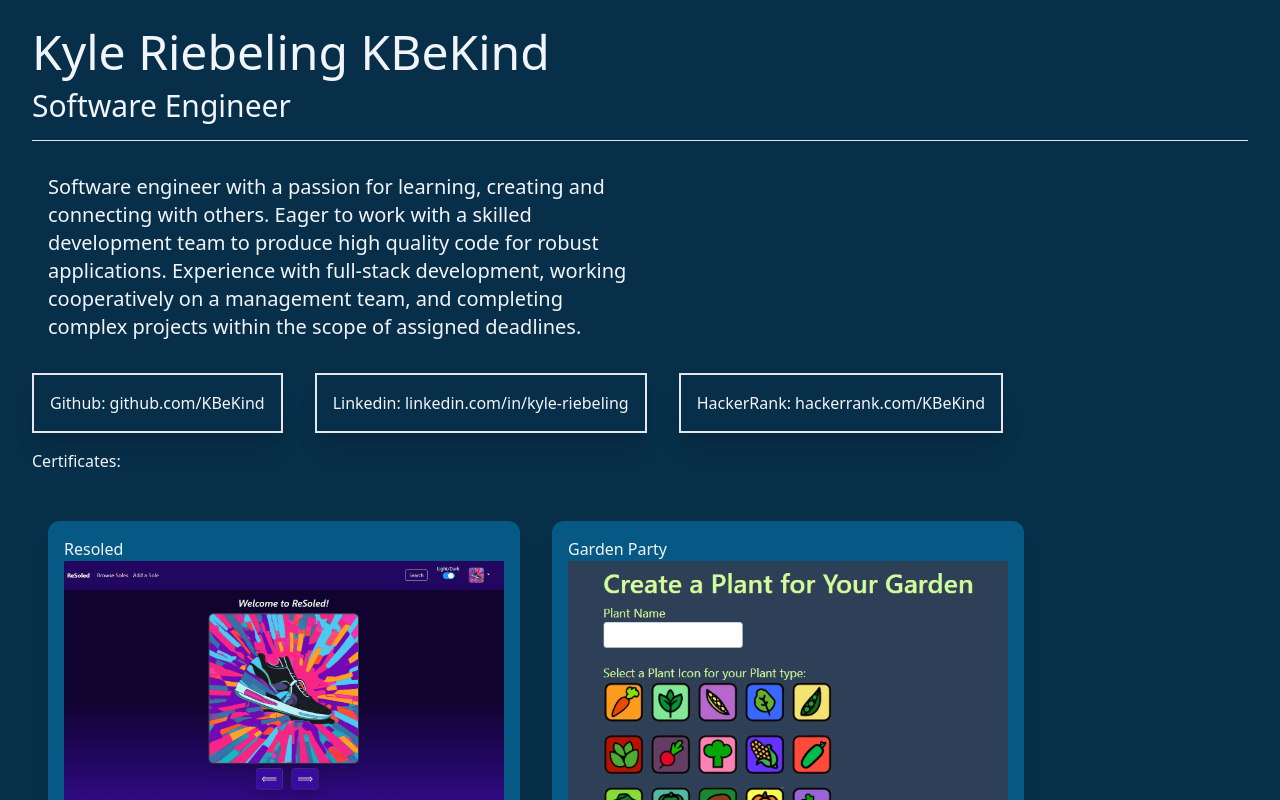
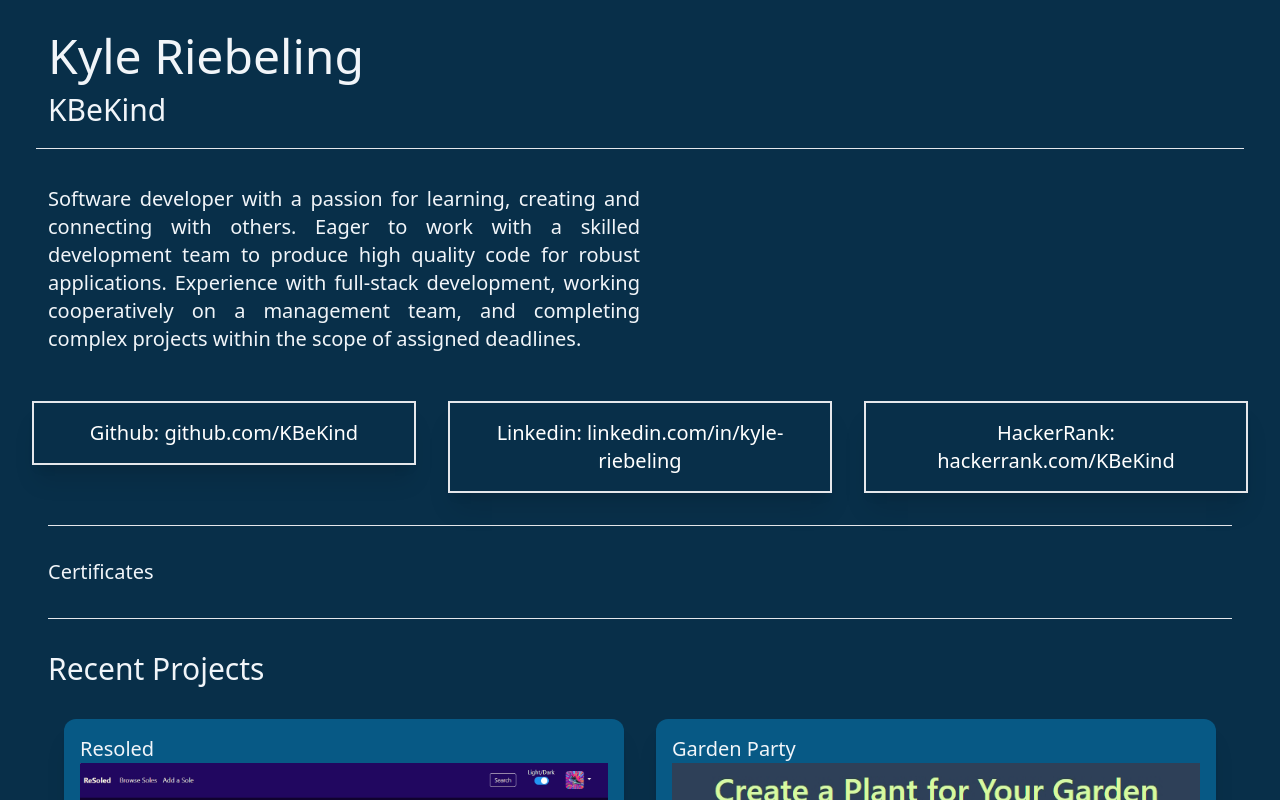
Before and after one commit to KBeKind/portfolio, a Next.js app: page / in a window 1280 px wide. Shown: the top 800 px of the page. Built offline with nearby package versions, Linux system fonts and the light colour scheme.

Commit message:
added more styling, added links, added button styling for link

```diff
--- a/src/app/layout.tsx
+++ b/src/app/layout.tsx
@@ -17,7 +17,7 @@ export default function RootLayout({
   return (
     <html lang="en">
       <body
-        className={`inter.className bg-sky-950 text-slate-100 container mx-auto p-4`}
+        className={`inter.className text-xl bg-sky-950 text-slate-100 container mx-auto p-4`}
       >
         {children}
       </body>
--- a/src/app/page.tsx
+++ b/src/app/page.tsx
@@ -3,45 +3,59 @@ import Link from "next/link";
 export default function Home() {
   return (
     <>
-      <p className="text-5xl mx-4 my-3">Kyle Riebeling KBeKind</p>
-      <p className="text-3xl mx-4 my-3">Software Engineer</p>
-      <hr className="m-4" />
-      <div className="text-xl w-1/2 m-4 p-4">
-        <p>
-          Software engineer with a passion for learning, creating and connecting
-          with others. Eager to work with a skilled development team to produce
-          high quality code for robust applications. Experience with full-stack
-          development, working cooperatively on a management team, and
-          completing complex projects within the scope of assigned deadlines.
+      <div className="m-4">
+        <p className="text-5xl mx-4 my-3">Kyle Riebeling</p>
+        <p className="text-3xl mx-4 my-3">KBeKind</p>
+      </div>
+      <hr className="m-5" />
+      <div className="text-justify w-full md:w-5/6 lg:w-3/4 xl:w-1/2 m-4 p-4 flex">
+        <p className="">
+          Software developer with a passion for learning, creating and
+          connecting with others. Eager to work with a skilled development team
+          to produce high quality code for robust applications. Experience with
+          full-stack development, working cooperatively on a management team,
+          and completing complex projects within the scope of assigned
+          deadlines.
         </p>
       </div>
-      <div className="flex">
-        <div className="mx-4 p-4 border-2 shadow-xl">
-          <Link href="https://github.com/KBeKind">
+      <div className="mx-6 xl:flex xl:mx-0">
+        <Link href="https://github.com/KBeKind" target="_blank">
+          <button className="m-4 p-4 border-2 shadow-xl w-96 flex-none text-center hover:bg-sky-700 text-white">
             Github: github.com/KBeKind
+          </button>
+        </Link>
+
+        <Link
+          href="https://www.linkedin.com/in/kyle-riebeling/"
+          target="_blank"
+        >
+          <button className="m-4 p-4 border-2 shadow-xl w-96 flex-none text-center hover:bg-sky-700 text-white">
+            Linkedin: linkedin.com/in/kyle-riebeling
+          </button>
+        </Link>
+
+        <Link href="https://www.hackerrank.com/KBeKind" target="_blank">
+          <button className="m-4 p-4 border-2 shadow-xl w-96 flex-none text-center hover:bg-sky-700 text-white">
+            HackerRank: hackerrank.com/KBeKind
+          </button>
         </Link>
       </div>
-        <div className="mx-4 p-4 border-2 shadow-xl">
-          <Link href="https://www.linkedin.com/in/kyle-riebeling/">
-            Linkedin: linkedin.com/in/kyle-riebeling
-          </Link>
+      <hr className="mx-8 my-4" />
+
+      <div className="m-4 p-4">
+        <p>Certificates</p>
       </div>
-        <div className="mx-4 p-4 border-2 shadow-xl">
-          <Link href="https://www.hackerrank.com/KBeKind">
-            HackerRank: hackerrank.com/KBeKind
-          </Link>
-        </div>
-      </div>
-      <div className="p-4">
-        <h3>Certificates: </h3>
-      </div>
-      <div className="flex p-4 w-5/6">
-        <div className="m-4 p-4 w-1/2 bg-sky-800 rounded-xl shadow-xl">
+      <hr className="mx-8 my-4" />
+
+      <div className="m-4 p-4">
+        <p className="text-3xl mb-4">Recent Projects</p>
+        <div className="lg:flex">
+          <div className="m-4 p-4 w-full lg:w-1/2 bg-sky-800 rounded-xl shadow-xl justify-center">
             <Link href="/resoled">Resoled</Link>
             <img src="/images/resoled-home.jpg" alt="ReSoled Home Page" />
           </div>
 
-        <div className="m-4 p-4 w-1/2 bg-sky-800 rounded-xl shadow-xl">
+          <div className="m-4 p-4 w-full lg:w-1/2 bg-sky-800 rounded-xl shadow-xl justify-center">
             <Link href="/gardenparty">Garden Party</Link>
             <img
               src="/images/garden-party.jpg"
@@ -49,6 +63,7 @@ export default function Home() {
             />
           </div>
         </div>
+      </div>
     </>
   );
 }
```
Lines whose indentation alone changed are shown as unchanged.
